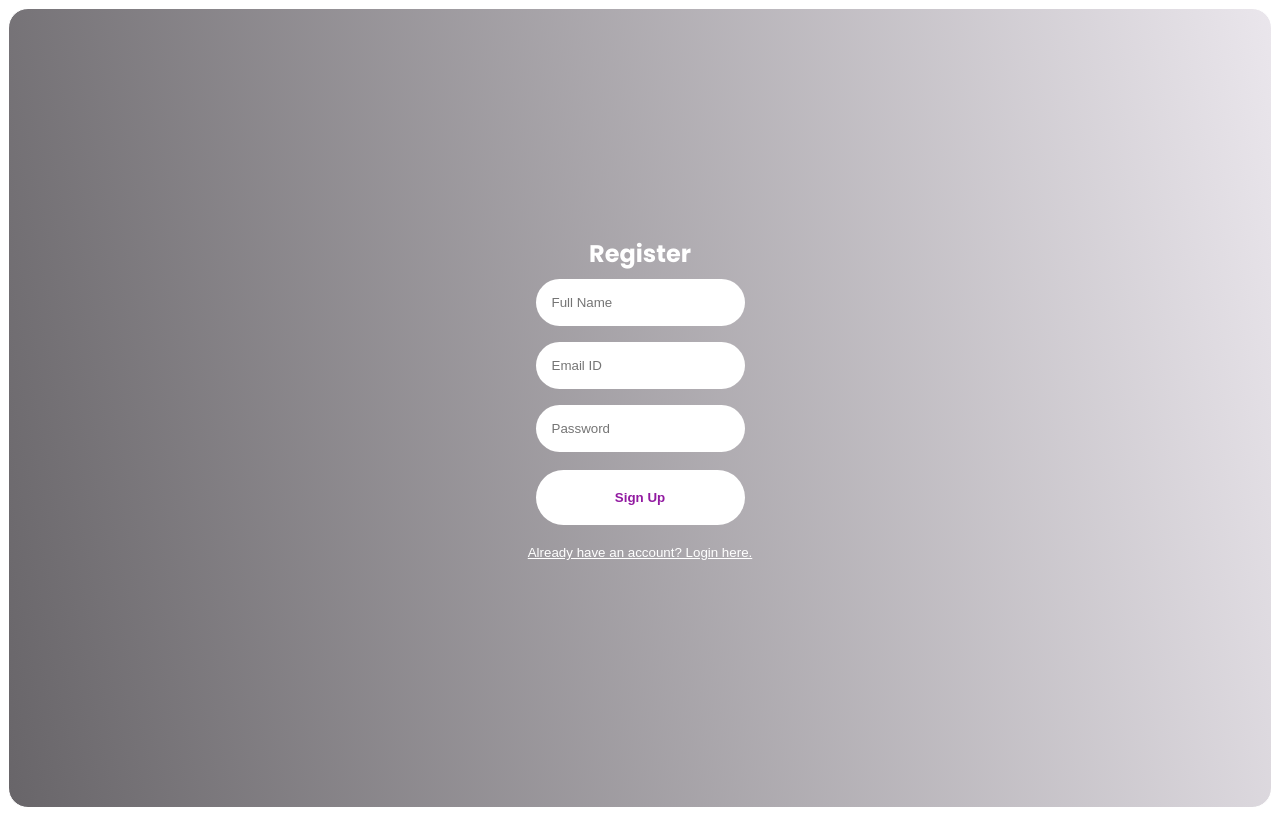
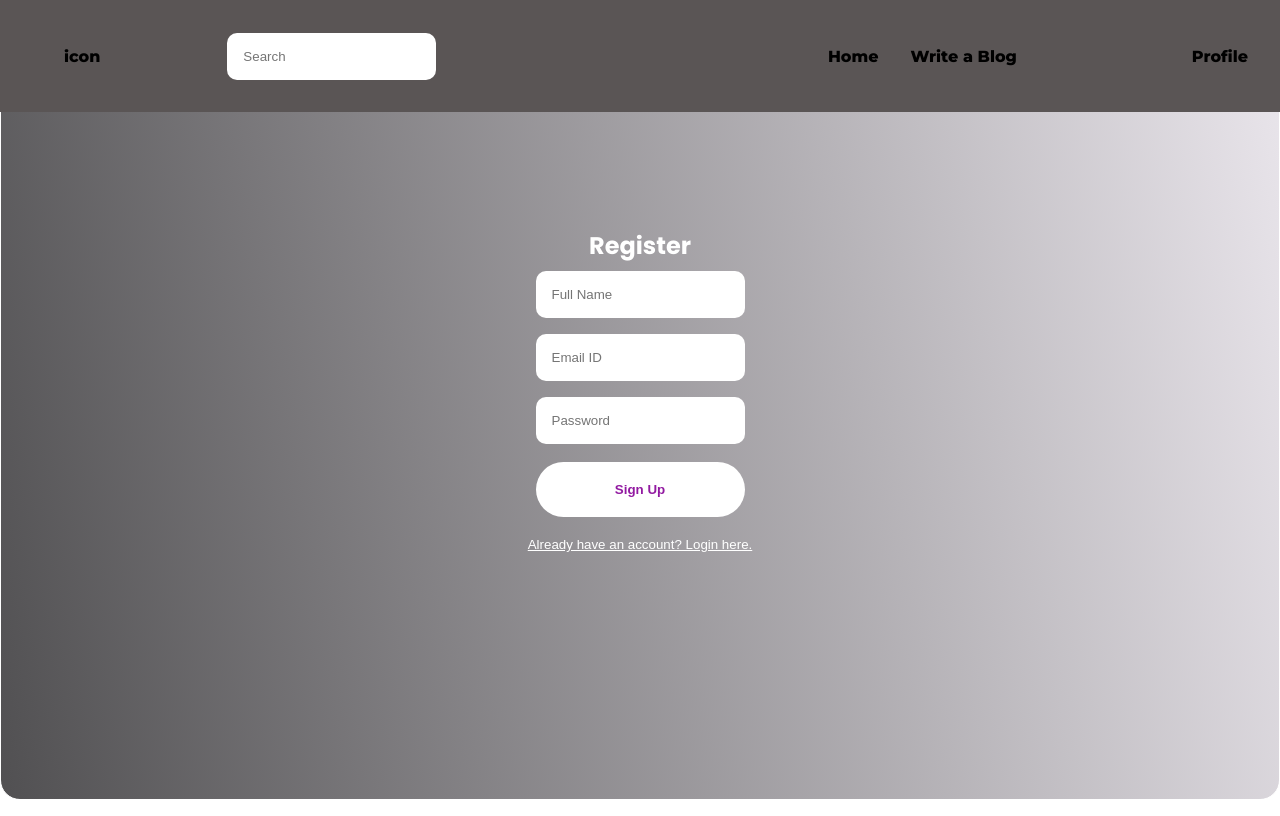
Before and after one commit to AORSweb/blog-app, a React (Create React App) app: page /register in a window 1280 px wide. Built offline with nearby package versions, Linux system fonts and the light colour scheme.

Commit message:
navbar added to app.js

```diff
--- a/src/App.js
+++ b/src/App.js
@@ -1,18 +1,14 @@
-import React, {useState} from 'react';
+import React from 'react';
 import './sass/App.scss';
-// import Login from './components/login';
-// import Register from './components/Register';
+import Navbar from '../src/components/Navbar'
 import AppRoutes from '../src/routes/route'
 
 
 function App() {
-  const [currentForm, setCurrentForm] = useState('login');
 
-  const toggleForm = (formName) => {
-    setCurrentForm(formName);
-  }
   return (
     <div className="App">
+      <Navbar />
       <AppRoutes />
     </div>
   );
--- a/src/components/Home.js
+++ b/src/components/Home.js
@@ -1,11 +1,9 @@
 import React from 'react';
-import Navbar from '../components/Navbar';
 import MainContent from '../components/MainContent';
 
 function Home() {
   return (
     <>
-        <Navbar />
         <MainContent/>
     </>
   )
--- a/src/components/Navbar.js
+++ b/src/components/Navbar.js
@@ -1,7 +1,15 @@
 import React from 'react';
 import '../sass/components/navbar.scss';
+// import { useNavigate } from "react-router-dom";
+
 
 function Navbar() {
+  // let navigate = useNavigate();
+
+  // const routeChange = ()=>{
+  //     let path = '/login';
+  //     navigate(path);
+  // }
 
   return (
     <div className='navbar'>
@@ -14,7 +22,8 @@ function Navbar() {
             <div>Write a Blog</div>
         </div>
 
-        <div> Profile</div>
+        {/* <div> Profile/<a className='login-section' onClick ={routeChange}>Login</a></div> */}
+        <div>Profile</div>
     </div>
   )
 }
--- a/src/index.js
+++ b/src/index.js
@@ -1,11 +1,13 @@
 import React from 'react';
 import ReactDOM from 'react-dom/client';
+// import Navbar from '../src/components/Navbar'
 import './index.css';
 import App from './App';
 
 const root = ReactDOM.createRoot(document.getElementById('root'));
 root.render(
   <React.StrictMode>
+    {/* <Navbar /> */}
     <App />
   </React.StrictMode>
 );
--- a/src/sass/components/login-register.scss
+++ b/src/sass/components/login-register.scss
@@ -5,13 +5,13 @@
     display: flex;
     flex-direction: column;
     font-family: 'Poppins', sans-serif;
-    margin: 0.5rem;
+    margin: 0;
     min-height: 100vh;
     align-items: center;
     justify-content: center;
     color: white;
     // background-image: linear-gradient(79deg, #64347a, #a41bff);
-    background-image: linear-gradient(79deg, #686569, #eae6ec);
+    background-image: linear-gradient(79deg, #515052, #eae6ec);
   }
 
   .login-form, .register-form {
--- a/src/sass/components/navbar.scss
+++ b/src/sass/components/navbar.scss
@@ -29,6 +29,10 @@
     text-decoration: underline;
 }
 
+.login-section:hover{
+    cursor: pointer;
+    text-decoration: underline;
+}
 
 .search--bar{
    width: 40%;
```
